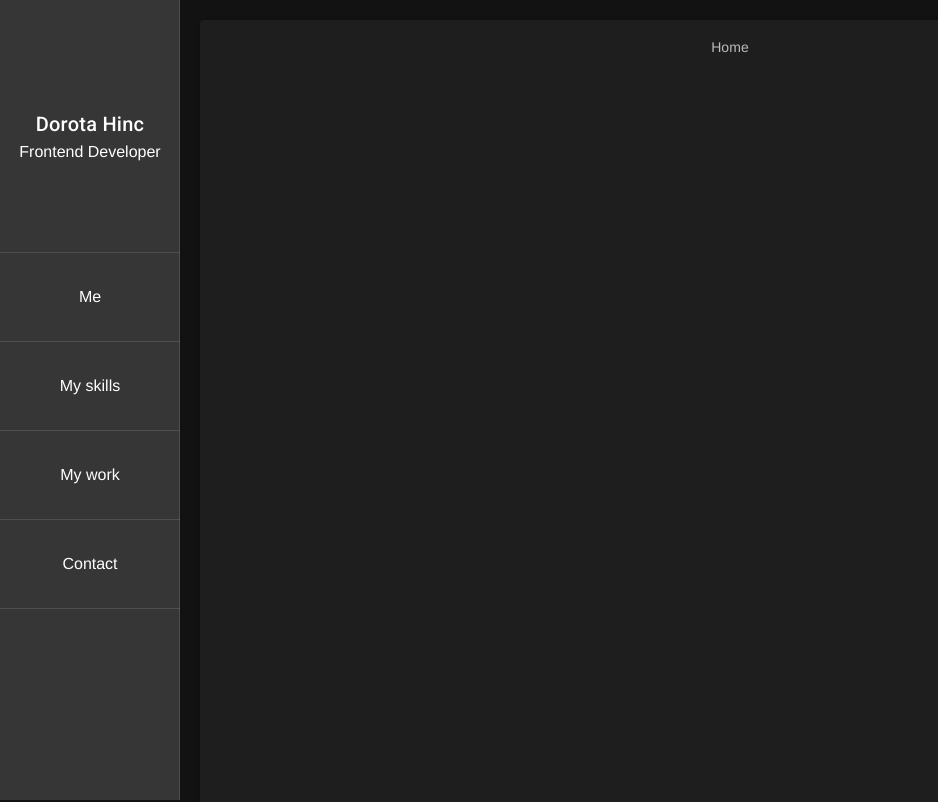
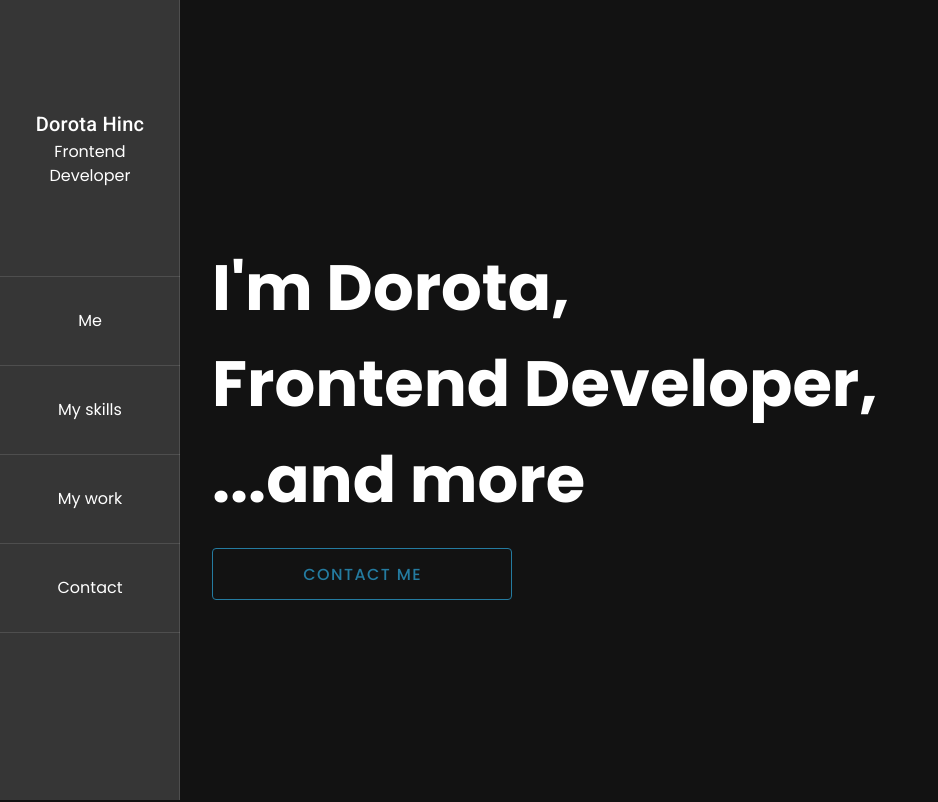
Before and after one commit to Willo0ow/portfolio, a Vue app: page / in a window 1280 px wide. Shown: the top 802 px of the page, without its empty margins (0-938 px from the left). Built offline with nearby package versions, Linux system fonts and the light colour scheme.

Commit message:
test theme colors, mixin for scroll to section

```diff
--- a/public/index.html
+++ b/public/index.html
@@ -8,6 +8,9 @@
     <title><%= htmlWebpackPlugin.options.title %></title>
     <link rel="stylesheet" href="https://fonts.googleapis.com/css?family=Roboto:100,300,400,500,700,900">
     <link rel="stylesheet" href="https://cdn.jsdelivr.net/npm/@mdi/font@latest/css/materialdesignicons.min.css">
+    <link rel="preconnect" href="https://fonts.googleapis.com">
+    <link rel="preconnect" href="https://fonts.gstatic.com" crossorigin>
+    <link href="https://fonts.googleapis.com/css2?family=Poppins:ital,wght@0,100;0,200;0,300;0,400;0,500;0,600;0,700;0,800;0,900;1,100;1,200;1,300;1,400;1,500;1,600;1,700;1,800;1,900&display=swap" rel="stylesheet">
   </head>
   <body>
     <noscript>
--- a/src/App.vue
+++ b/src/App.vue
@@ -43,10 +43,9 @@ body {
   background: #121212;
 }
 #app {
-  font-family: Avenir, Helvetica, Arial, sans-serif;
+  font-family: Poppins, Helvetica, Arial, sans-serif;
   -webkit-font-smoothing: antialiased;
   -moz-osx-font-smoothing: grayscale;
   text-align: center;
-  color: #2c3e50;
 }
 </style>
--- a/src/components/HomeSection.vue
+++ b/src/components/HomeSection.vue
@@ -1,16 +1,38 @@
 <template>
   <section-frame id="home">
     <template #content>
-      <v-card-text>Home</v-card-text>
+      <div class="main-title">
+        I'm Dorota, <br />
+        Frontend Developer,<br />
+        ...and more
+      </div>
+      <v-btn
+        style="max-width: 300px"
+        @click="scrollToSection('#contact')"
+        x-large
+        color="primary"
+        outlined
+        >Contact me</v-btn
+      >
     </template>
   </section-frame>
 </template>
 
 <script>
 import SectionFrame from "./SectionFrame.vue";
+import scrollToSection from "@/mixins/scrollToSection.js";
+
 export default {
   components: { SectionFrame },
+  mixins: [scrollToSection],
   name: "HomeSection",
 };
 </script>
-<style scoped></style>
+<style scoped>
+.main-title {
+  font-size: 4rem;
+  font-weight: 700;
+  text-align: start;
+  margin-bottom: 20px;
+}
+</style>
--- a/src/components/NavigationSideBar.vue
+++ b/src/components/NavigationSideBar.vue
@@ -27,10 +27,11 @@
   </v-navigation-drawer>
 </template>
 <script>
-import { mapMutations } from "vuex";
+import scrollToSection from "@/mixins/scrollToSection.js";
 
 export default {
   name: "NavigationSideBar",
+  mixins: [scrollToSection],
   data() {
     return {
       links: [
@@ -49,12 +50,5 @@ export default {
       return "two-line";
     },
   },
-  methods: {
-    ...mapMutations(["setActiveSection"]),
-    scrollToSection(sectionId) {
-      this.setActiveSection(sectionId);
-      this.$vuetify.goTo(sectionId, { duration: 1000 });
-    },
-  },
 };
 </script>
--- a/src/components/SectionFrame.vue
+++ b/src/components/SectionFrame.vue
@@ -1,7 +1,11 @@
 <template>
-  <v-card :height="$root.windowHeight" min-height="300" class="ma-5" :id="id">
+  <v-container
+    :style="{ height: `${$root.windowHeight}px`, 'min-height': '300px' }"
+    class="ma-5 d-flex flex-column justify-center"
+    :id="id"
+  >
     <slot name="content"></slot>
-  </v-card>
+  </v-container>
 </template>
 
 <script>
@@ -12,4 +16,3 @@ export default {
   },
 };
 </script>
-<style scoped></style>
--- /dev/null
+++ b/src/mixins/scrollToSection.js
@@ -0,0 +1,11 @@
+import { mapMutations } from "vuex";
+
+export default {
+  methods: {
+    ...mapMutations(["setActiveSection"]),
+    scrollToSection(sectionId) {
+      this.setActiveSection(sectionId);
+      this.$vuetify.goTo(sectionId, { duration: 1000 });
+    },
+  },
+};
--- a/src/plugins/vuetify.js
+++ b/src/plugins/vuetify.js
@@ -4,5 +4,15 @@ import Vuetify from "vuetify/lib/framework";
 Vue.use(Vuetify);
 
 export default new Vuetify({
-  theme: { dark: true },
+  theme: {
+    dark: true,
+    themes: {
+      dark: {
+        primary: "#247BA0",
+        secondary: "#FFE066",
+        accent: "#70C1B3",
+        error: "#F25F5C",
+      },
+    },
+  },
 });
```
